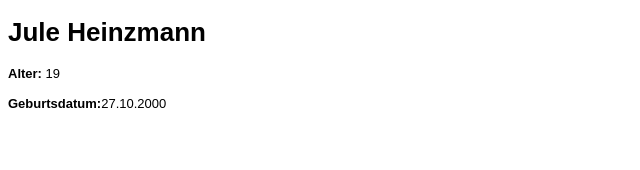
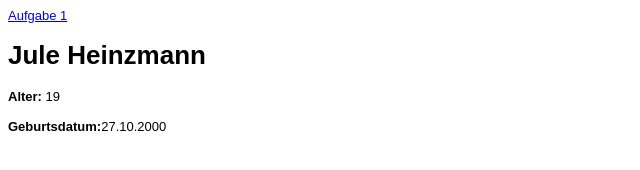
Before and after one commit to JuleHeinzmann/EIA2, a plain HTML site: page Steckbrief/steckbrief.htm in a window 1280 px wide. Shown: the whole page, without its empty margins (0-640 px from the left). Drawn offline with Linux system fonts and the light colour scheme.

Commit message:
Add files via upload

```diff
--- a/Steckbrief/steckbrief.htm
+++ b/Steckbrief/steckbrief.htm
@@ -13,6 +13,7 @@ body {
 </head>
 <body>
 
+	<a href="https://github.com/JuleHeinzmann/EIA2/tree/master/Steckbrief/Aufgabe%201" target="_blank">Aufgabe 1</a>
 
 	<h1>Jule Heinzmann</h1>
 	<b>Alter:</b> 19 <br> <br>
```
